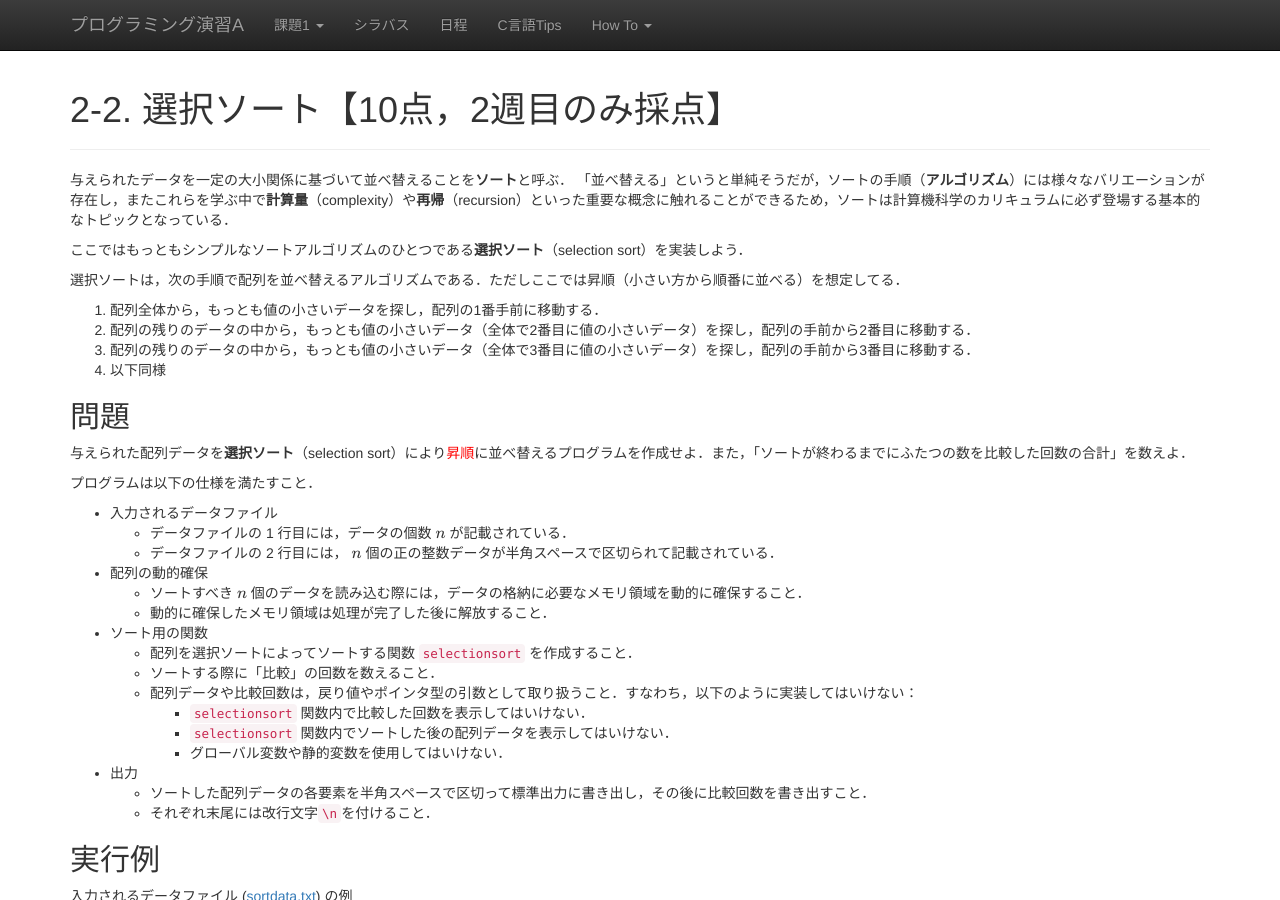
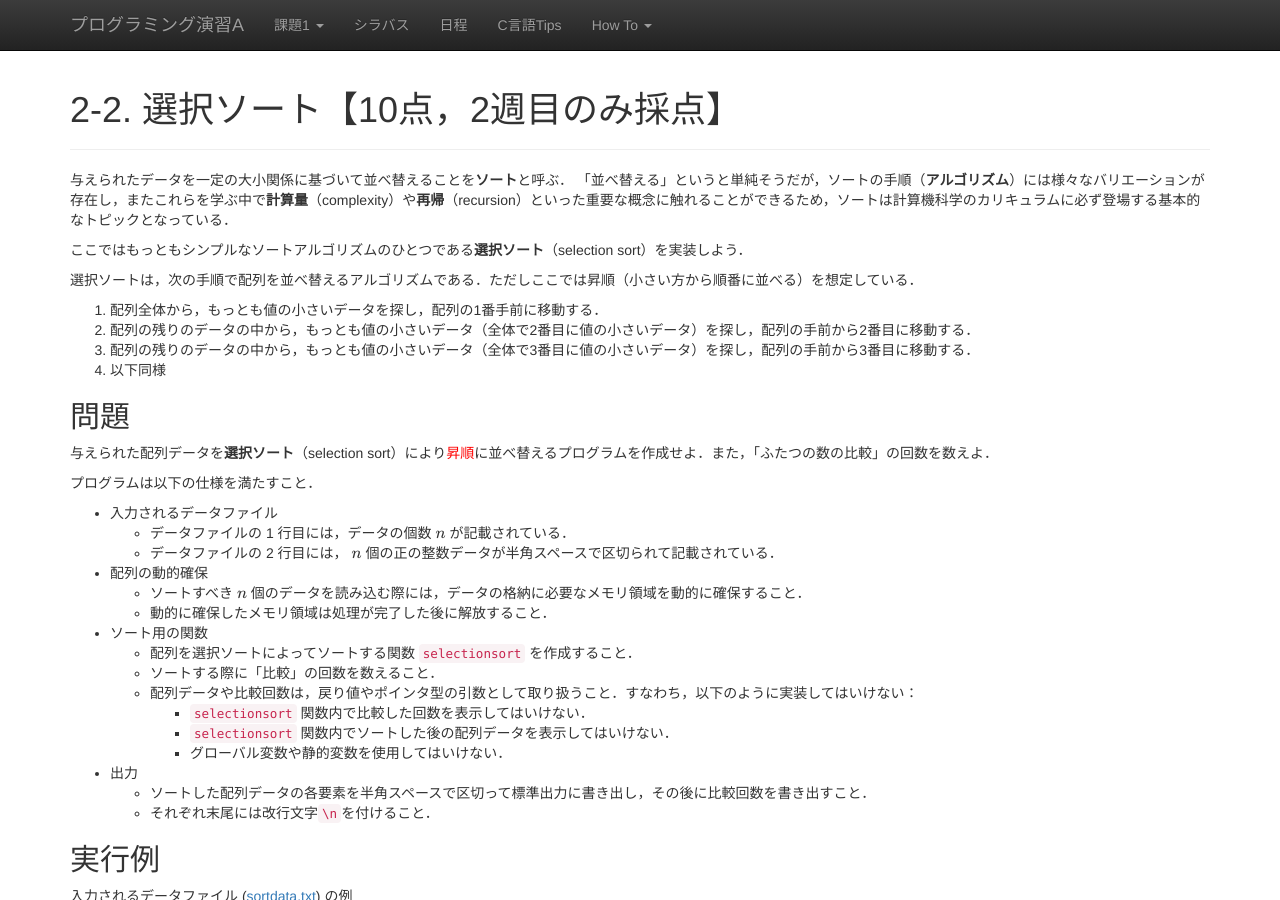
Before and after one commit to ecei-tohoku/ppa-public, a Jekyll site: the page built from kadai2/p22.md, in a window 1280 px wide and 900 px high. Built offline with Jekyll 4.4.1, drawn with Linux system fonts in a browser that asks for light colours; nearby versions of some CDN libraries; formulas are drawn with MathJax 3.

Commit message:
fix: typo (2-2)

```diff
--- a/kadai2/p22.md
+++ b/kadai2/p22.md
@@ -8,7 +8,7 @@ title: 2-2. 選択ソート【10点，2週目のみ採点】
 
 ここではもっともシンプルなソートアルゴリズムのひとつである**選択ソート**（selection sort）を実装しよう．
 
-選択ソートは，次の手順で配列を並べ替えるアルゴリズムである．ただしここでは昇順（小さい方から順番に並べる）を想定してる．
+選択ソートは，次の手順で配列を並べ替えるアルゴリズムである．ただしここでは昇順（小さい方から順番に並べる）を想定している．
 
 1. 配列全体から，もっとも値の小さいデータを探し，配列の1番手前に移動する．
 2. 配列の残りのデータの中から，もっとも値の小さいデータ（全体で2番目に値の小さいデータ）を探し，配列の手前から2番目に移動する．
@@ -16,7 +16,7 @@ title: 2-2. 選択ソート【10点，2週目のみ採点】
 4. 以下同様
 
 ## 問題
-与えられた配列データを**選択ソート**（selection sort）により<font color="red">昇順</font>に並べ替えるプログラムを作成せよ．また，「ソートが終わるまでにふたつの数を比較した回数の合計」を数えよ．
+与えられた配列データを**選択ソート**（selection sort）により<font color="red">昇順</font>に並べ替えるプログラムを作成せよ．また，「ふたつの数の比較」の回数を数えよ．
 
 プログラムは以下の仕様を満たすこと．
 
```
